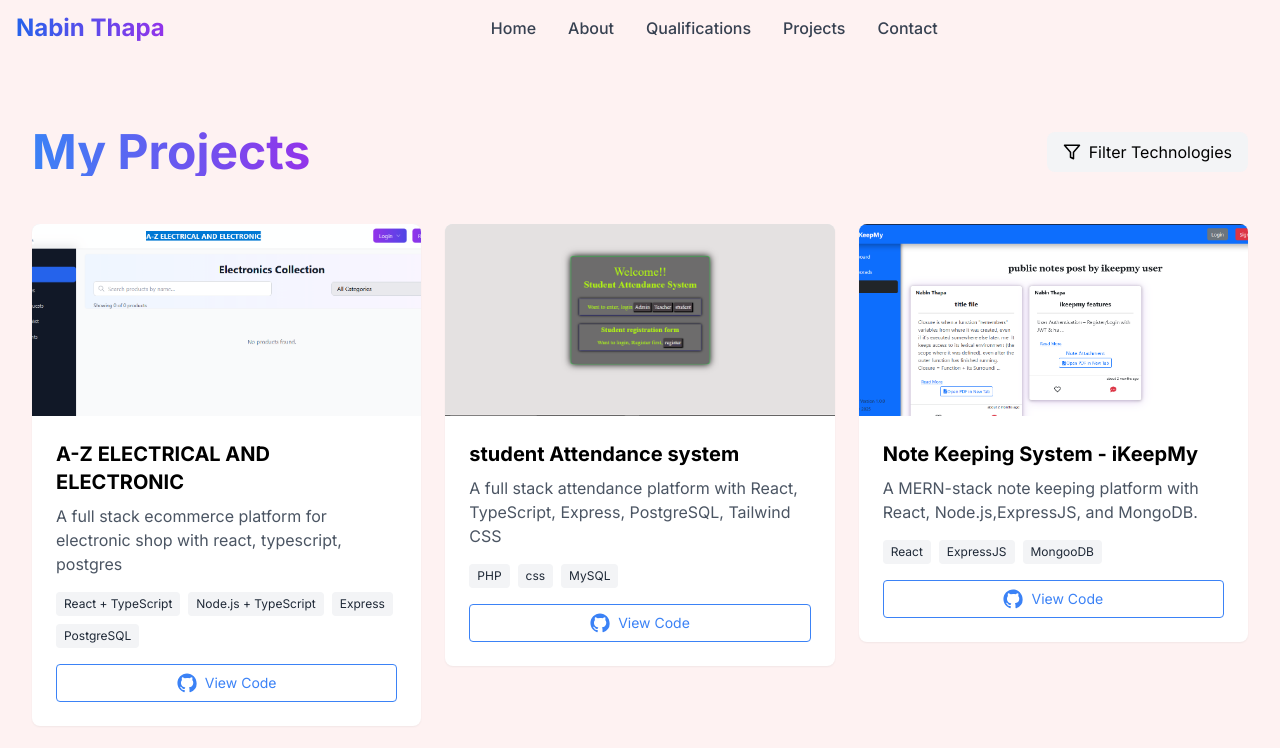
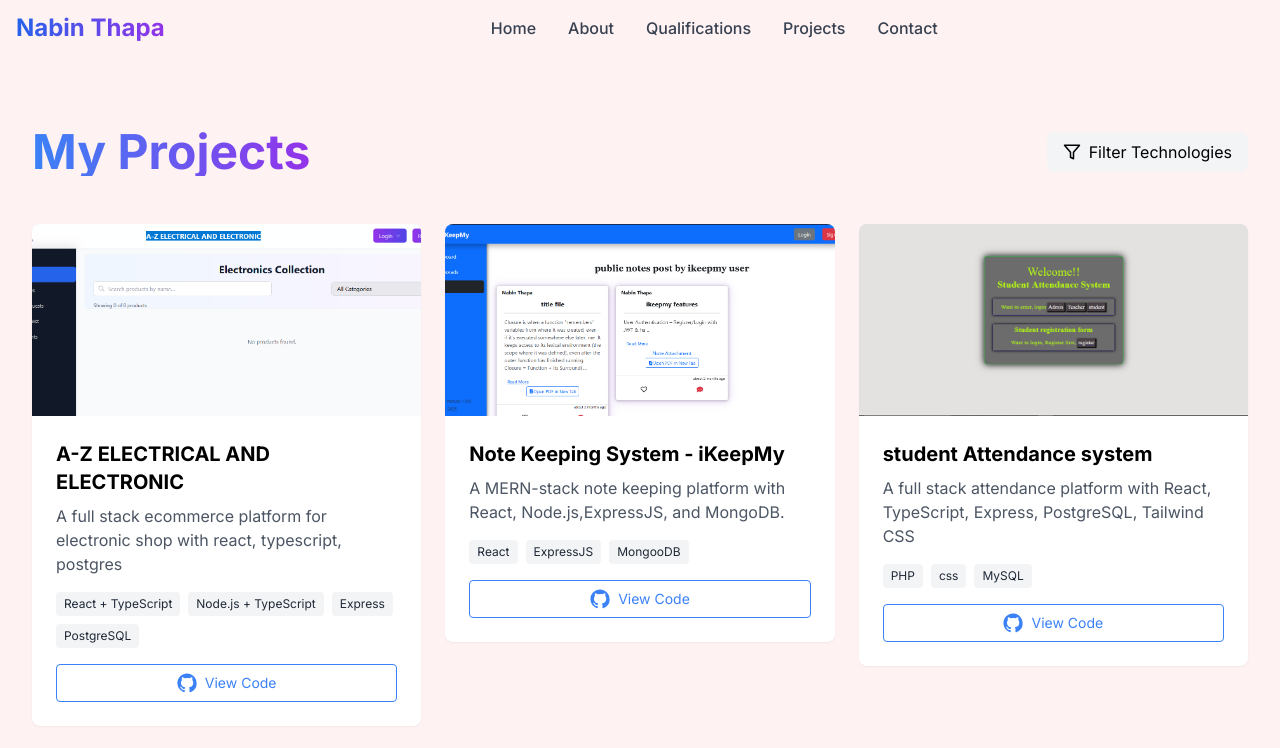
Before and after one commit to Nabeen-Thapa/Nabin-Thapa, a Next.js app: page /projects in a window 1280 px wide. Shown: the top 748 px of the page. Built offline with nearby package versions, Linux system fonts and the light colour scheme.

Commit message:
Add deployed ikeepmy link

```diff
--- a/src/constants/projects.ts
+++ b/src/constants/projects.ts
@@ -23,6 +23,16 @@ export const projects: Project[] = [
   },
   {
     id: '2',
+    title: 'Note Keeping System - iKeepMy',
+    description: 'A MERN-stack note keeping platform with React, Node.js,ExpressJS, and MongoDB.',
+    technologies: ['React', 'ExpressJS', 'MongooDB'],
+    demoUrl: 'https://ikeepmy.nabinthapa99.com.np',
+    codeUrl: '#',
+    image: "/Assets/inotebook.png",
+    isDeployed: true
+  },
+  {
+    id: '3',
     title: 'student Attendance system',
     description: 'A full stack attendance platform with React, TypeScript, Express, PostgreSQL, Tailwind CSS',
     technologies: ['PHP', 'css', 'MySQL'],
@@ -31,16 +41,7 @@ export const projects: Project[] = [
     image: "/Assets/attendance.png",
     isDeployed: false
   },
-  {
-    id: '3',
-    title: 'Note Keeping System - iKeepMy',
-    description: 'A MERN-stack note keeping platform with React, Node.js,ExpressJS, and MongoDB.',
-    technologies: ['React', 'ExpressJS', 'MongooDB'],
-    demoUrl: '#',
-    codeUrl: 'https://github.com/Nabeen-Thapa/iNoteBook',
-    image: "/Assets/inotebook.png",
-    isDeployed: false
-  },
+
   {
     id: '4',
     title: 'E-commerce Platform-smartJHOLA',
```
